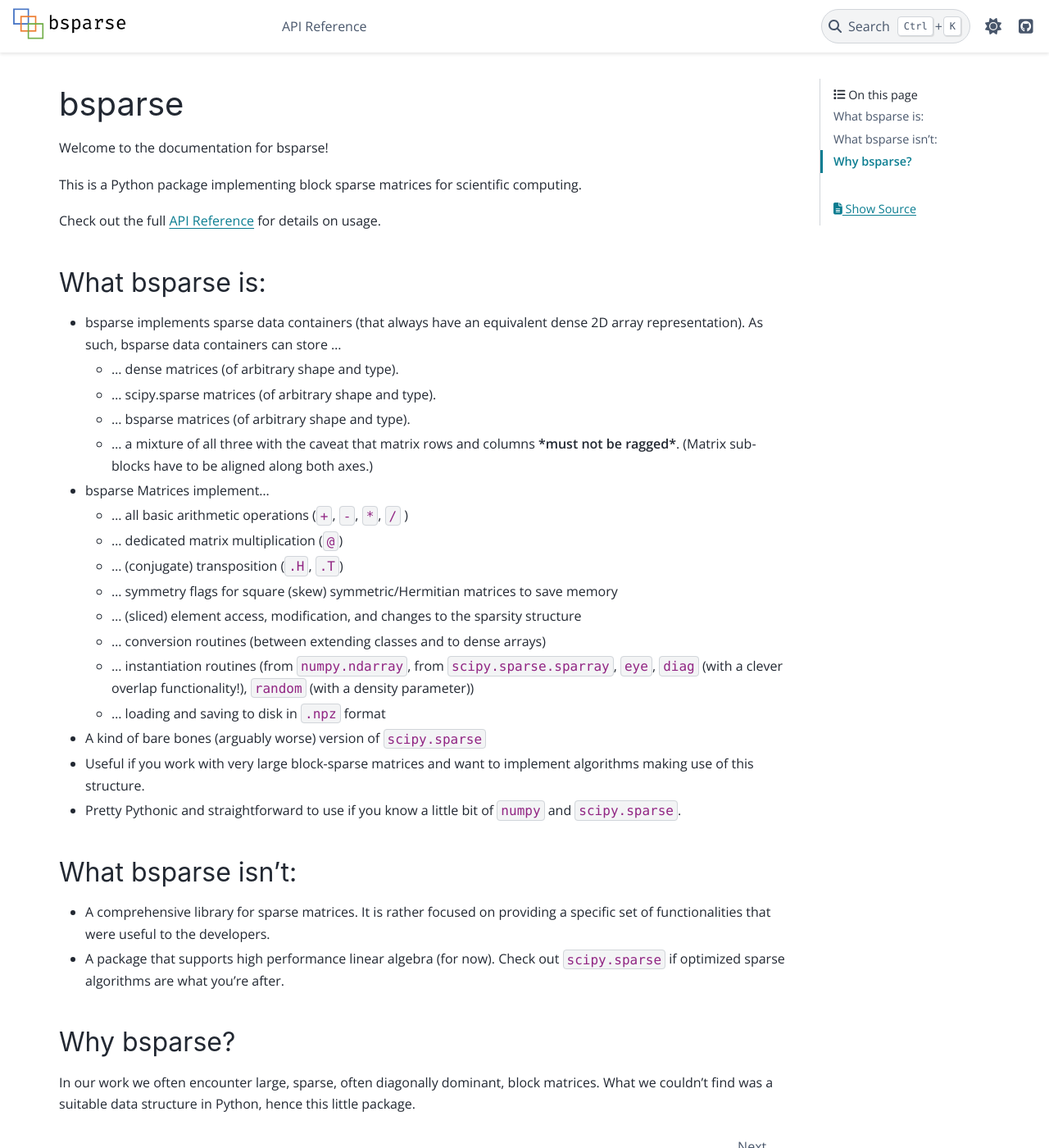
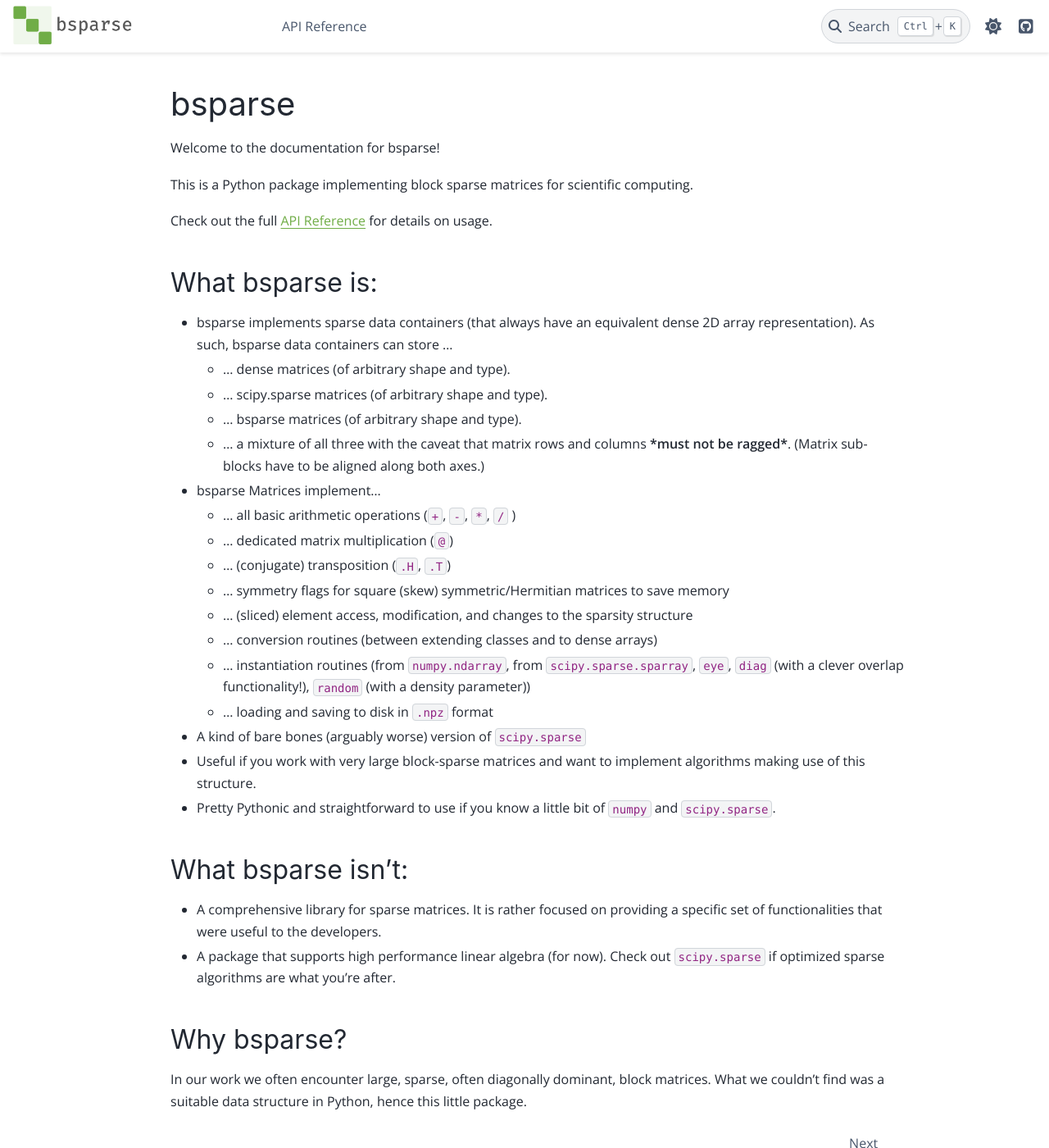
Before and after one commit to vetschn/bsparse, a Sphinx documentation site: the page built from doc/source/index.rst, in a window 1280 px wide and 1400 px high. Shown: the whole window at 82% size. Built offline with Sphinx 7.4.7 and the PyData theme 0.15.4, drawn with Linux system fonts in a browser that asks for light colours; cross-references to code outside the pages are shown as plain code.

Commit message:
Update dependencies and logo images

```diff
--- a/doc/source/_static/bsparse.css
+++ b/doc/source/_static/bsparse.css
@@ -1,13 +1,26 @@
 @import url('https://fonts.googleapis.com/css2?family=Open+Sans:ital,wght@0,400;0,600;1,400;1,600&display=swap');
 
+
+.navbar-brand img {
+  height: 50px;
+}
+
+.navbar-brand {
+  height: 50px;
+}
 
 body {
   font-family: 'Open Sans', sans-serif;
   font-size: 1em;
 }
 
-pre,
-code {
-  font-size: 100%;
-  line-height: 155%;
+
+html[data-theme="light"] {
+  --pst-color-primary: #70ad47;
+  --pst-color-inline-code-links: #70ad47;
 }
+
+html[data-theme="dark"] {
+  --pst-color-primary: #70ad47;
+  --pst-color-inline-code-links: #70ad47;
+}
--- a/doc/source/conf.py
+++ b/doc/source/conf.py
@@ -125,9 +125,14 @@ html_theme = "pydata_sphinx_theme"
 # further.  For a list of options available for each theme, see the
 # documentation.
 html_theme_options = {
+    "logo": {
+        "image_light": "_static/bsparse_logo.png",
+        "image_dark": "_static/bsparse_logo_dark.png",
+    },
     "github_url": "https://github.com/vetschn/bsparse",
     "collapse_navigation": True,
     "icon_links": [],  # See https://github.com/pydata/pydata-sphinx-theme/issues/1220
+    "secondary_sidebar_items": [],
 }
 
 html_css_files = ["bsparse.css"]
@@ -145,17 +150,19 @@ html_context = {"default_mode": "light"}
 
 # The name of an image file (relative to this directory) to place at the top
 # of the sidebar.
-html_logo = "_static/bsparse.png"
+# html_logo = None
 
 # The name of an image file (within the static path) to use as favicon of the
 # docs.  This file should be a Windows icon file (.ico) being 16x16 or 32x32
 # pixels large.
-# html_favicon = None
+html_favicon = "_static/favicon/favicon.ico"
 
 # Add any paths that contain custom static files (such as style sheets) here,
 # relative to this directory. They are copied after the builtin static files,
 # so a file named "default.css" will overwrite the builtin "default.css".
 html_static_path = ["_static"]
+
+html_css_files = ["bsparse.css"]
 
 # Add any extra paths that contain custom files (such as robots.txt or
 # .htaccess) here, relative to this directory. These files are copied
@@ -171,7 +178,9 @@ html_static_path = ["_static"]
 # html_use_smartypants = True
 
 # Custom sidebar templates, maps document names to template names.
-# html_sidebars = {}
+html_sidebars = {
+    "index": [],
+}
 
 # Additional templates that should be rendered to pages, maps page names to
 # template names.
```
Also changed, not shown: README.md (+1 -1 lines), bsparse_logo.png (added), doc/source/_static/bsparse.png (deleted), doc/source/_static/bsparse_logo.png (added), doc/source/_static/bsparse_logo_dark.png (added), doc/source/_static/favicon/android-chrome-192x192.png (added), doc/source/_static/favicon/apple-touch-icon.png (added), doc/source/_static/favicon/favicon-16x16.png (added), doc/source/_static/favicon/favicon-32x32.png (added), doc/source/_static/favicon/favicon.ico (added), 1 other file.
